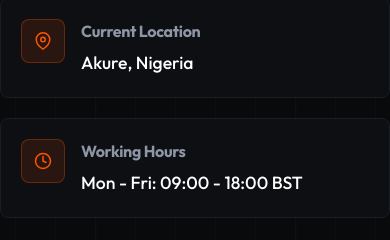
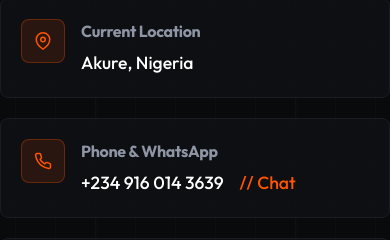
Before and after one commit to AdEmOnD07/portfolio, a React (Vite) app: page / in a window 390 px wide. Both pictures are taken after a click on the button "Let's Connect". Shown: the part 599-839 px from the top of the page. Built offline with nearby package versions, Linux system fonts and the light colour scheme.

Commit message:
Add Phone & WhatsApp details card to Contact page

```diff
--- a/src/components/Contact.jsx
+++ b/src/components/Contact.jsx
@@ -80,6 +80,21 @@
               <div className="info-details">
                 <h4>Current Location</h4>
                 <p>Akure, Nigeria</p>
+              </div>
+            </div>
+
+            <div className="info-card glass-panel">
+              <div className="info-icon-wrapper">
+                <svg width="18" height="18" viewBox="0 0 24 24" fill="none" stroke="currentColor" strokeWidth="2" strokeLinecap="round" strokeLinejoin="round">
+                  <path d="M22 16.92v3a2 2 0 0 1-2.18 2 19.79 19.79 0 0 1-8.63-3.07 19.5 19.5 0 0 1-6-6 19.79 19.79 0 0 1-3.07-8.67A2 2 0 0 1 4.11 2h3a2 2 0 0 1 2 1.72 12.84 12.84 0 0 0 .7 2.81 2 2 0 0 1-.45 2.11L8.09 9.91a16 16 0 0 0 6 6l1.27-1.27a2 2 0 0 1 2.11-.45 12.84 12.84 0 0 0 2.81.7A2 2 0 0 1 22 16.92z"></path>
+                </svg>
+              </div>
+              <div className="info-details">
+                <h4>Phone & WhatsApp</h4>
+                <p>
+                  <a href="tel:+2349160143639" style={{ marginRight: '16px' }}>+234 916 014 3639</a>
+                  <a href="https://wa.me/2349160143639" target="_blank" rel="noopener noreferrer" style={{ color: 'var(--color-orange)' }}>// Chat</a>
+                </p>
               </div>
             </div>
 
```
